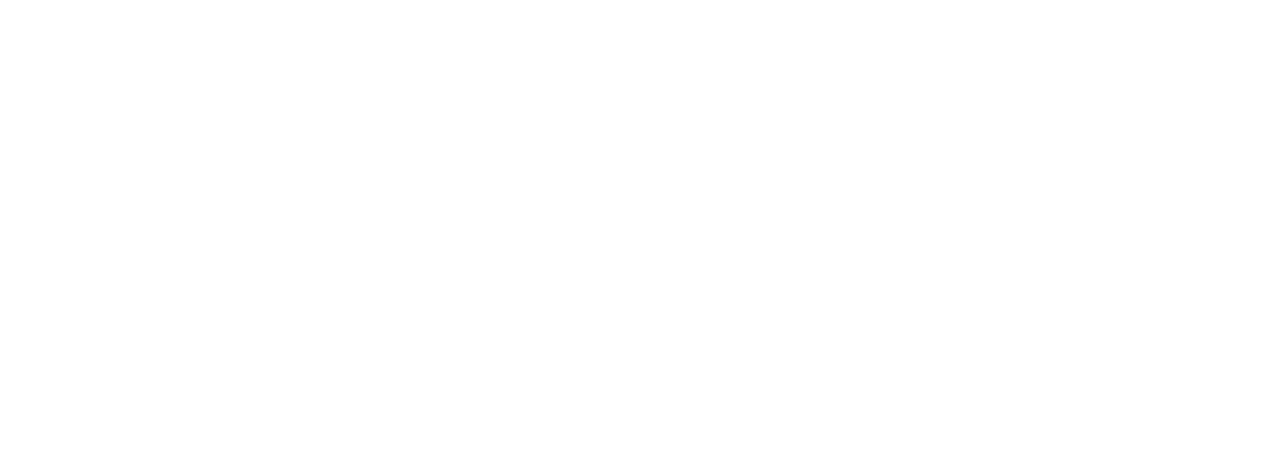
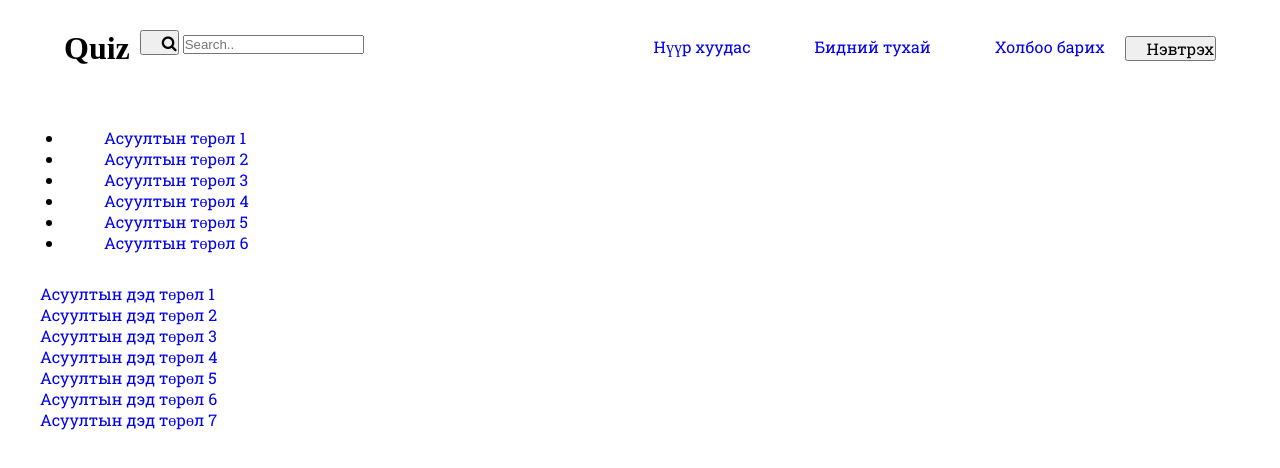
Before and after one commit to enkh-er/Quiz, a plain HTML site: page questionType.html in a window 1280 px wide. Drawn offline with Linux system fonts and the light colour scheme.

Commit message:
quistion type, question

```diff
--- a/questionType.html
+++ b/questionType.html
@@ -4,11 +4,64 @@
 <head>
     <meta charset="UTF-8">
     <meta name="viewport" content="width=device-width, initial-scale=1.0">
-    <title>Document</title>
+    <meta name="description" content="quizzes">
+    <meta name="keywords" content="quiz,quizzes, quiz game, асуулт">
+    <link rel="stylesheet" href="https://cdnjs.cloudflare.com/ajax/libs/font-awesome/4.7.0/css/font-awesome.min.css">
+    <title>quiz</title>
+    <link rel="stylesheet" href="style.css">
 </head>
 
 <body>
-
+    <!-- ------------------header begin ----------------------- -->
+    <header>
+        <div id="nav-left">
+            <h1>Quiz</h1>
+            <div id="search">
+                <form>
+                    <button type="submit"><i class="fa fa-search"></i></button>
+                    <input type="text" placeholder="Search.." name="search">
+                </form>
+            </div>
+        </div>
+        <div id="nav-right">
+            <nav class="nav_links">
+                <ul>
+                    <li><a href="#home-page">Нүүр хуудас</a></li>
+                    <li><a href="#about">Бидний тухай</a></li>
+                    <li><a href="#contact">Холбоо барих</a></li>
+                </ul>
+            </nav>
+            <button>Нэвтрэх</button>
+        </div>
+    </header>
+    <!-- ------------------header end ----------------------- -->
+    <main>
+        <header>
+            <div class="quistion-type">
+                <ul>
+                    <li><a href="#">Асуултын төрөл 1 </a></li>
+                    <li><a href="#">Асуултын төрөл 2 </a></li>
+                    <li><a href="#">Асуултын төрөл 3 </a></li>
+                    <li><a href="#">Асуултын төрөл 4 </a></li>
+                    <li><a href="#">Асуултын төрөл 5 </a></li>
+                    <li><a href="#">Асуултын төрөл 6 </a></li>
+                </ul>
+            </div>
+        </header>
+        <section>
+            <div>
+                <ul>
+                    <li><a href="#">Асуултын дэд төрөл 1</a></li>
+                    <li><a href="#">Асуултын дэд төрөл 2</a></li>
+                    <li><a href="#">Асуултын дэд төрөл 3</a></li>
+                    <li><a href="#">Асуултын дэд төрөл 4</a></li>
+                    <li><a href="#">Асуултын дэд төрөл 5</a></li>
+                    <li><a href="#">Асуултын дэд төрөл 6</a></li>
+                    <li><a href="#">Асуултын дэд төрөл 7</a></li>
+                </ul>
+            </div>
+        </section>
+    </main>
 </body>
 
 </html>
```
Also changed, not shown: index.html (+6 -6 lines), quistion.html (+39 -1 lines).
